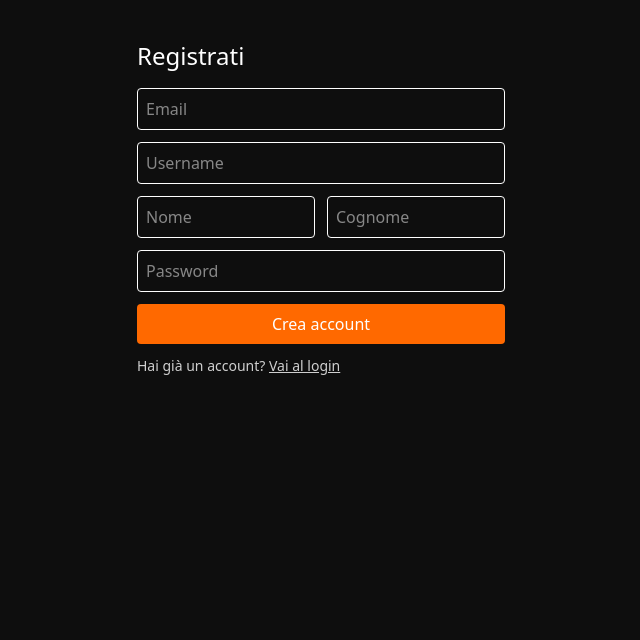
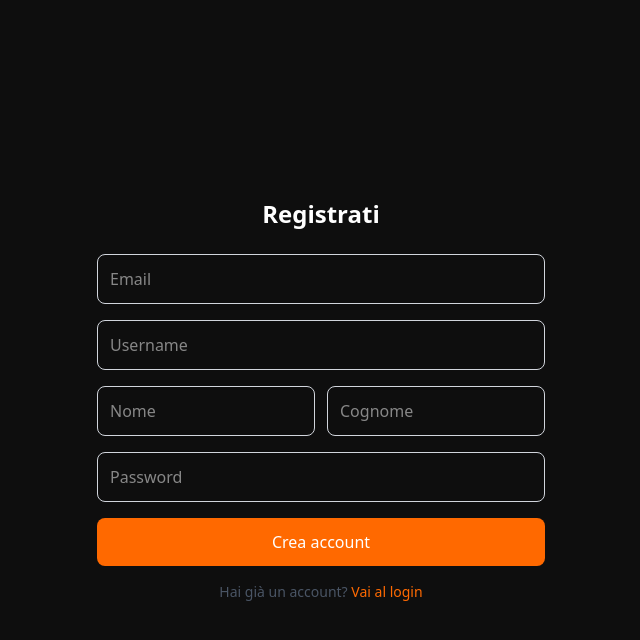
Before and after one commit to Omarone529/ApexGPS_Web, a React (Vite) app: page /register in a window 1280 px wide. Shown: the top 640 px of the page, without its empty margins (319-959 px from the left). Built offline with nearby package versions, Linux system fonts and the light colour scheme; no server answers.

Commit message:
chore: move register form at center

```diff
--- a/src/pages/Register.jsx
+++ b/src/pages/Register.jsx
@@ -40,15 +40,16 @@ function Register() {
   }
 
   return (
-    <div className="p-10 max-w-md mx-auto">
-      <h1 className="text-2xl mb-4">Registrati</h1>
+    <div className="min-h-screen flex items-center justify-center px-4">
+      <div className="w-full max-w-md">
+        <h1 className="text-2xl mb-6 text-center font-semibold">Registrati</h1>
 
-      <form onSubmit={handleSubmit} className="flex flex-col gap-3">
+        <form onSubmit={handleSubmit} className="flex flex-col gap-4">
           <input
             placeholder="Email"
             value={email}
             onChange={e => setEmail(e.target.value)}
-          className="border p-2 rounded"
+            className="border border-gray-300 p-3 rounded-lg focus:outline-none focus:ring-2 focus:ring-orange-500"
             autoComplete="email"
           />
 
@@ -56,7 +57,7 @@ function Register() {
             placeholder="Username"
             value={username}
             onChange={e => setUsername(e.target.value)}
-          className="border p-2 rounded"
+            className="border border-gray-300 p-3 rounded-lg focus:outline-none focus:ring-2 focus:ring-orange-500"
             autoComplete="username"
           />
 
@@ -65,14 +66,14 @@ function Register() {
               placeholder="Nome"
               value={firstName}
               onChange={e => setFirstName(e.target.value)}
-            className="border p-2 rounded w-1/2"
+              className="border border-gray-300 p-3 rounded-lg focus:outline-none focus:ring-2 focus:ring-orange-500 w-1/2"
               autoComplete="given-name"
             />
             <input
               placeholder="Cognome"
               value={lastName}
               onChange={e => setLastName(e.target.value)}
-            className="border p-2 rounded w-1/2"
+              className="border border-gray-300 p-3 rounded-lg focus:outline-none focus:ring-2 focus:ring-orange-500 w-1/2"
               autoComplete="family-name"
             />
           </div>
@@ -82,27 +83,32 @@ function Register() {
             placeholder="Password"
             value={password}
             onChange={e => setPassword(e.target.value)}
-          className="border p-2 rounded"
+            className="border border-gray-300 p-3 rounded-lg focus:outline-none focus:ring-2 focus:ring-orange-500"
             autoComplete="new-password"
           />
 
           <button
-          className="bg-orange-500 text-white p-2 rounded disabled:opacity-60"
+            className="bg-orange-500 text-white p-3 rounded-lg font-medium hover:bg-orange-600 transition disabled:opacity-60"
             disabled={loading}
           >
             {loading ? 'Creazione...' : 'Crea account'}
           </button>
 
-        {error && <p className="text-red-500">{error}</p>}
+          {error && <p className="text-red-500 text-center text-sm">{error}</p>}
 
-        <p className="text-sm opacity-80">
+          <p className="text-sm text-gray-600 text-center">
             Hai già un account?{' '}
-          <button type="button" className="underline" onClick={() => navigate('/login')}>
+            <button
+              type="button"
+              className="text-orange-500 font-medium hover:underline"
+              onClick={() => navigate('/login')}
+            >
               Vai al login
             </button>
           </p>
         </form>
       </div>
+    </div>
   );
 }
 
```
Lines whose indentation alone changed are shown as unchanged.
